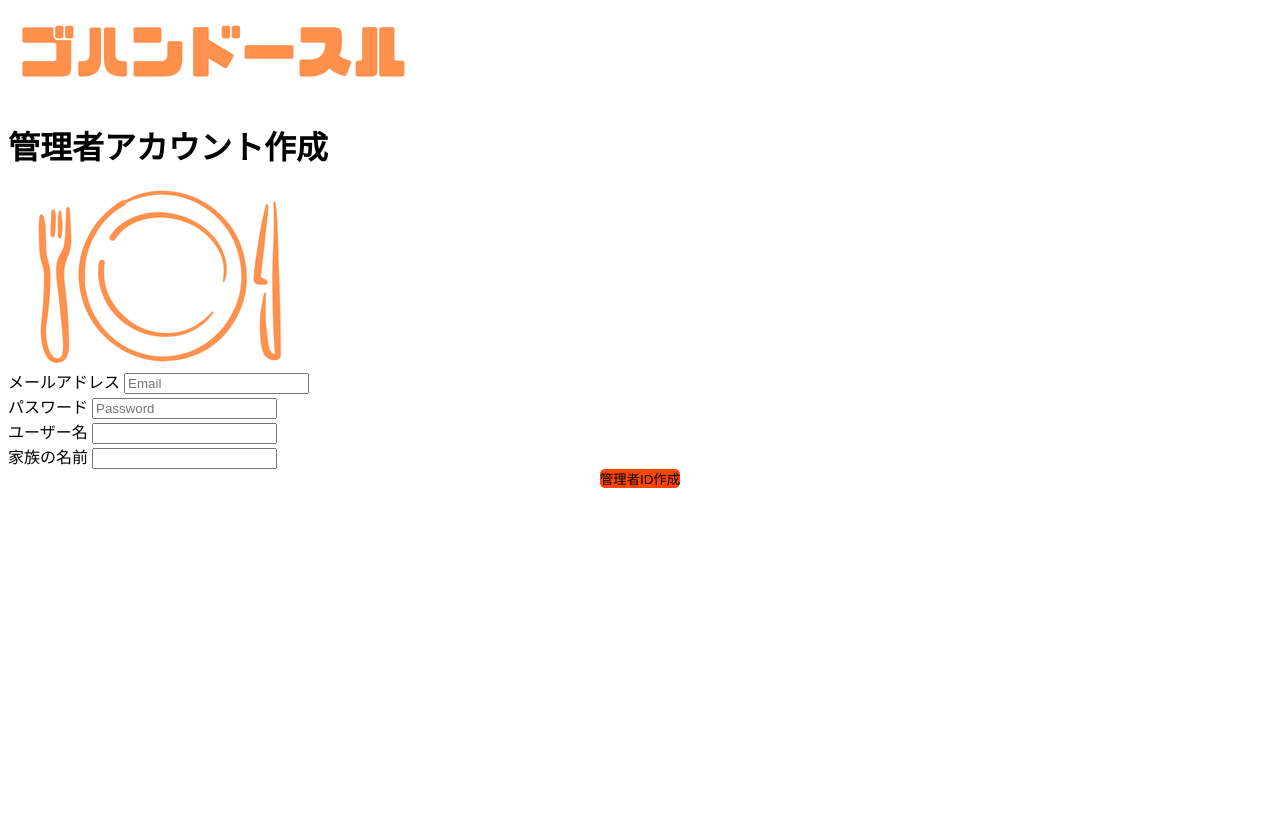
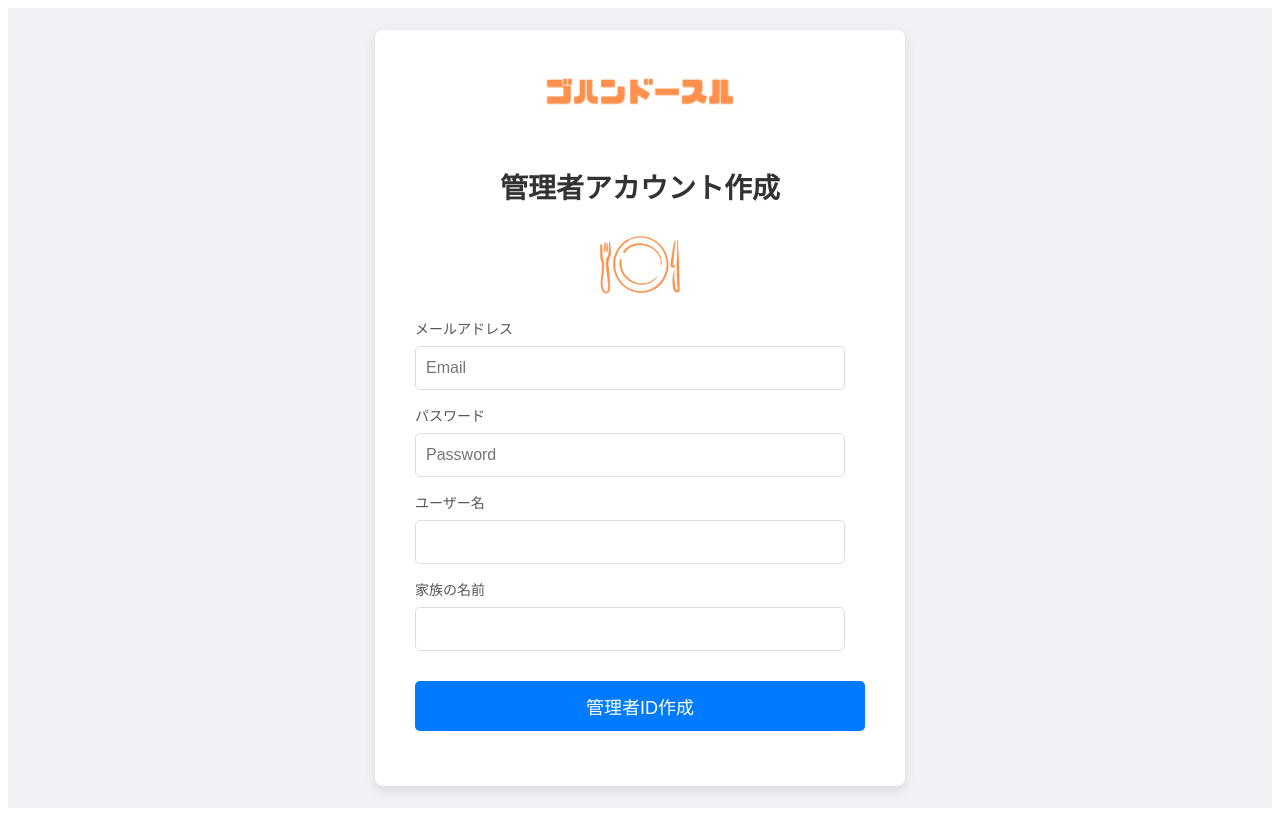
Before and after one commit to Autumn-Hackathon-2025-J-Team/data, a Flask app: page /signup in a window 1280 px wide. Before the commit the page ends 488 px from the top, so only its background shows below. Run offline with Flask 2, Linux system fonts and the light colour scheme.

Commit message:
auth.css追加

```diff
--- /dev/null
+++ b/ChatApp/static/css/auth.css
@@ -0,0 +1,136 @@
+/* ログイン/管理者アカウント作成/家族アカウント作成画面のCSS */
+
+/* 全体を囲むラッパー */
+.auth-wrapper {
+    display: flex;
+    justify-content: center;
+    align-items: center;
+    min-height: 100vh;
+    background-color: #f0f2f5;
+    padding: 20px;
+    box-sizing: border-box;
+}
+
+/* フォームのコンテナ */
+.auth-container {
+    background-color: white;
+    padding: 40px;
+    border-radius: 8px;
+    box-shadow: 0 4px 12px rgba(0, 0, 0, 0.1);
+    max-width: 450px;
+    width: 100%;
+    text-align: center;
+}
+
+/* アプリ名の画像 */
+.auth-container>img {
+    max-width: 200px;
+    height: auto;
+    margin-bottom: 30px;
+}
+
+/* フォームのタイトル */
+.auth-title {
+    font-size: 28px;
+    color: #333;
+    margin-bottom: 30px;
+}
+
+/* お皿のアイコン */
+.auth-logo img {
+    max-width: 100px;
+    height: auto;
+    margin-bottom: 20px;
+}
+
+/* 各入力フィールドのdiv */
+.auth-logo>div {
+    margin-bottom: 15px;
+    text-align: left;
+}
+
+/* ラベル */
+.auth-logo label {
+    display: block;
+    font-size: 14px;
+    color: #555;
+    margin-bottom: 8px;
+}
+
+/* 入力フィールド */
+.auth-logo input[type="text"],
+.auth-logo input[type="password"] {
+    width: calc(100% - 20px);
+    padding: 12px 10px;
+    border: 1px solid #ddd;
+    border-radius: 5px;
+    font-size: 16px;
+    box-sizing: border-box;
+}
+
+/* フラッシュメッセージ */
+.flashes {
+    list-style: none;
+    padding: 0;
+    margin: 0 0 20px 0;
+    color: #dc3545;
+    font-size: 14px;
+}
+
+.flashes li {
+    margin-bottom: 5px;
+}
+
+/* ボタンのコンテナ */
+.auth-button-container {
+    margin-top: 30px;
+}
+
+/* ボタン */
+.auth-button {
+    background-color: #007bff;
+    color: white;
+    border: none;
+    border-radius: 5px;
+    padding: 12px 25px;
+    font-size: 18px;
+    cursor: pointer;
+    transition: background-color 0.3s ease;
+    width: 100%;
+    box-sizing: border-box;
+}
+
+.auth-button:hover {
+    background-color: #0056b3;
+}
+
+/* 携帯画面用のメディアクエリ */
+@media screen and (max-width: 768px) {
+    .auth-container {
+        padding: 20px;
+        box-shadow: none;
+    }
+
+    .auth-title {
+        font-size: 24px;
+    }
+
+    .auth-container>img {
+        max-width: 150px;
+    }
+
+    .auth-logo img {
+        max-width: 80px;
+    }
+
+    .auth-logo input[type="text"],
+    .auth-logo input[type="password"] {
+        padding: 10px;
+        font-size: 15px;
+    }
+
+    .auth-button {
+        padding: 10px 20px;
+        font-size: 16px;
+    }
+}
--- a/ChatApp/templates/base.html
+++ b/ChatApp/templates/base.html
@@ -9,6 +9,7 @@
 
 
     <link rel="stylesheet" href="{{url_for('static',filename='css/index.css')}}">
+    <link rel="stylesheet" href="{{ url_for('static', filename='css/auth.css') }}">
 
 </head>
 
```
